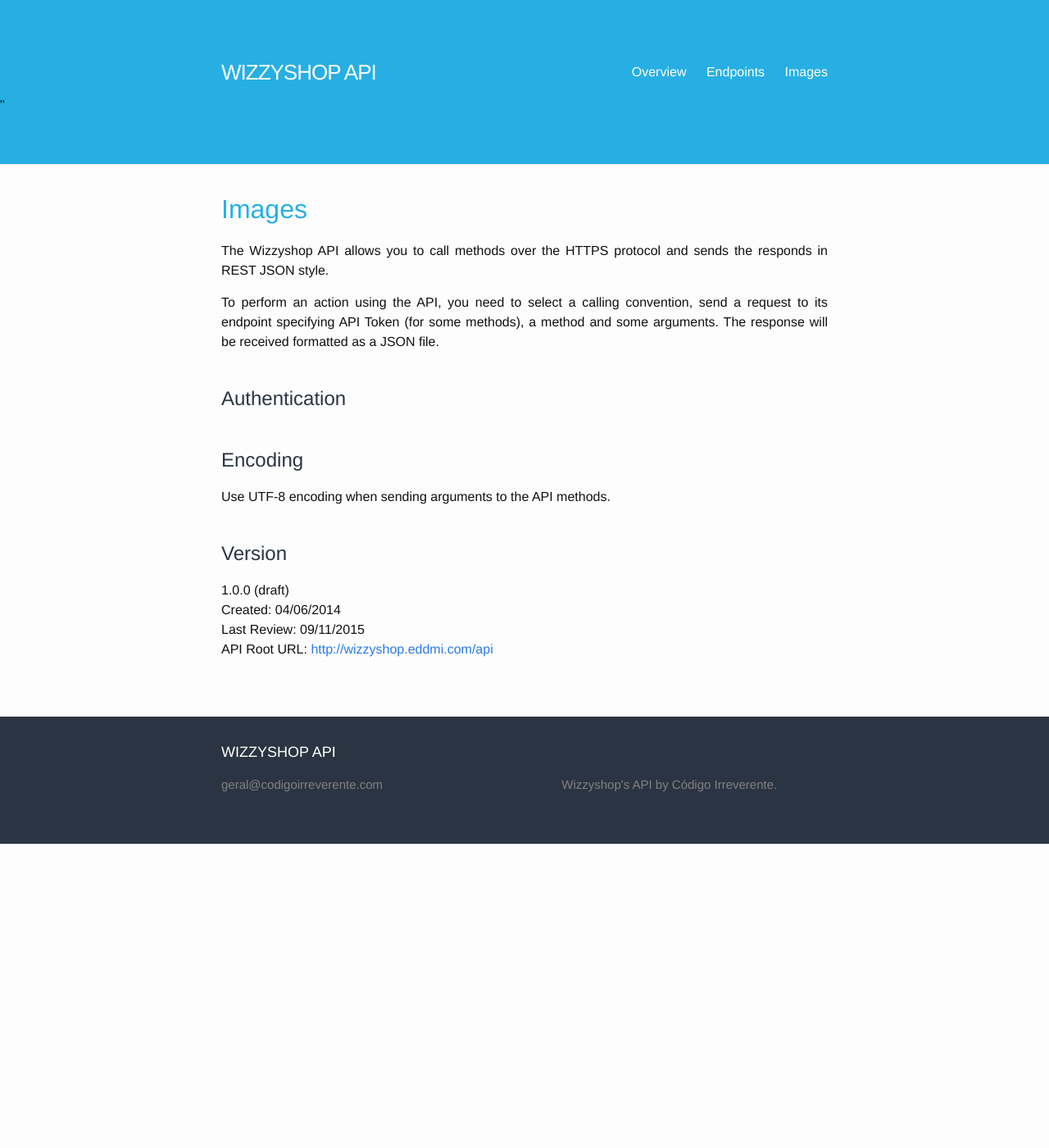
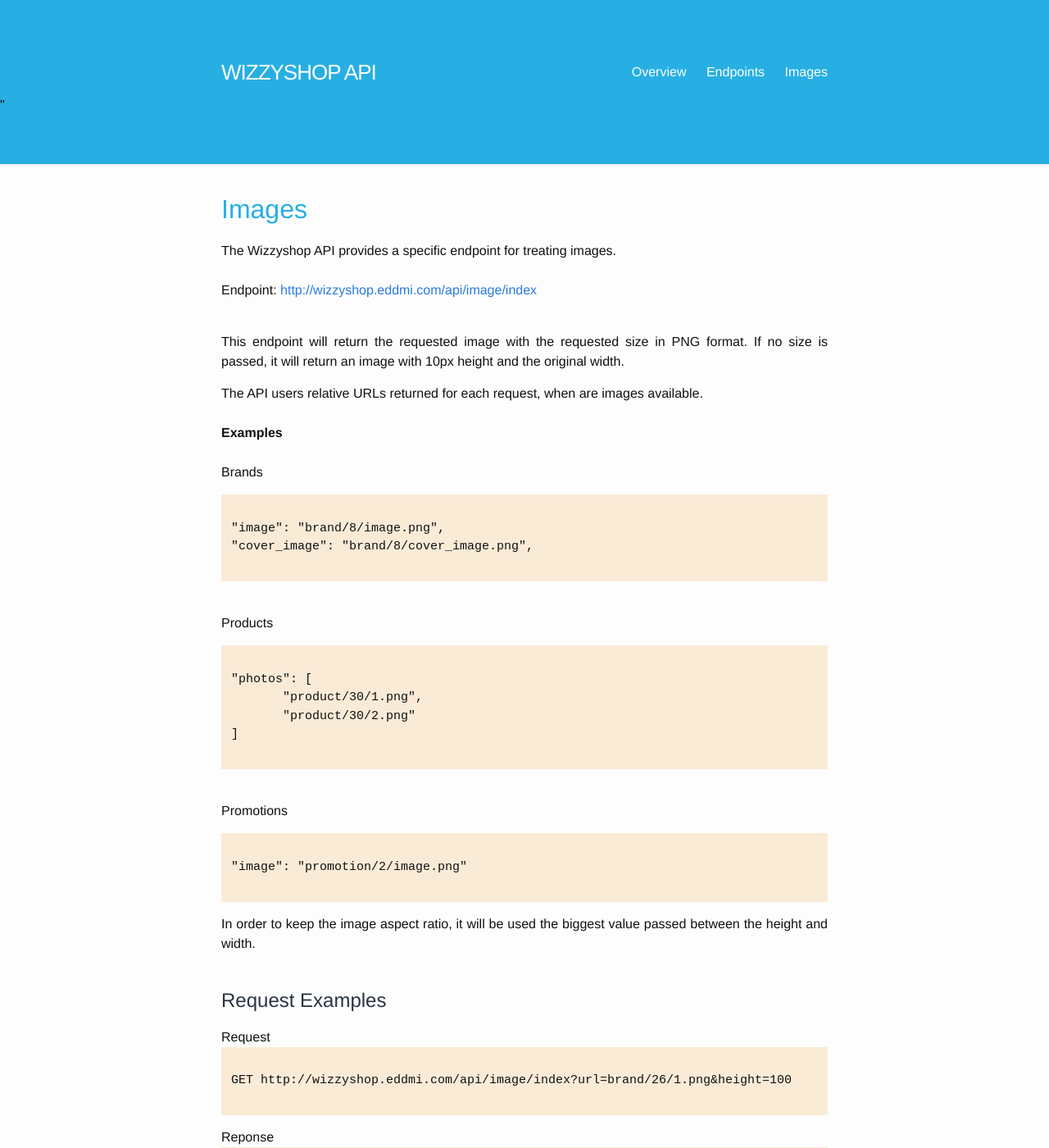
Before and after one commit to ciportugal/wizzyapi, a Jekyll site: the page built from images.html, in a window 1280 px wide and 1400 px high. Shown: the whole window at 82% size. Built offline with Jekyll 4.4.1, drawn with Linux system fonts in a browser that asks for light colours; some of the changed text lies outside the part shown.

Commit message:
Finish documentation

```diff
--- a/images.html
+++ b/images.html
@@ -8,33 +8,81 @@
     <h1>Images</h1>
 
     <p>
-        The Wizzyshop API allows you to call methods over the HTTPS protocol and sends the responds in REST JSON style.
+        The Wizzyshop API provides a specific endpoint for treating images.
+        <br/>
+        <br/>
+        Endpoint: <a href="http://wizzyshop.eddmi.com/api/image/index" target="_new()">http://wizzyshop.eddmi.com/api/image/index</a>
+        <br/>
+        <br/>
     </p>
 
     <p>
-        To perform an action using the API, you need to select a calling convention, send a request to its endpoint specifying API Token (for some methods), a method and some arguments. The response will be received formatted as a JSON file.
+        This endpoint will return the requested image with the requested size in PNG format. If no size is passed, it will return an image with 10px height and the original width.
+    </p>
+
+    <p>
+        The API users relative  URLs returned for each request, when are images available.
+        <br/>
+        <br/>
+        <b>Examples</b>
+        <br/>
+        <br/>
+        Brands
+    </p>
+    <pre>
+
+"image": "brand/8/image.png",
+"cover_image": "brand/8/cover_image.png",
+    </pre>
+    <br/>
+    <p>
+        Products
+    </p>
+    <pre>
+
+"photos": [
+       "product/30/1.png",
+       "product/30/2.png"
+]
+    </pre>
+    <br/>
+    <p>
+        Promotions
+    </p>
+    <pre>
+
+"image": "promotion/2/image.png"
+    </pre>
+
+
+    <p>
+        In order to keep the image aspect ratio, it will be used the biggest value passed between the height and width.
     </p>
     <br/>
 
-    <h2>Authentication</h2>
+    <h2>Request Examples</h2>
 
+    Request
+    <pre>
+
+GET http://wizzyshop.eddmi.com/api/image/index?url=brand/26/1.png&height=100
+    </pre>
+
+    Reponse
+    <pre>
+An PNG image with 100px height and the width to keep the original aspect ratio
+    </pre>
     <br/>
 
-    <h2>Encoding</h2>
+    Request
+    <pre>
 
-    <p>
-        Use UTF-8 encoding when sending arguments to the API methods.
-    </p>
-    <br/>
+GET http://wizzyshop.eddmi.com/api/image/index?url=brand/26/1.png&width=100
+    </pre>
 
-    <h2>Version</h2>
-
-    <p>
-        1.0.0 (draft)<br/>
-        Created: 04/06/2014<br/>
-        Last Review: 09/11/2015</br>
-        API Root URL: <a href="http://wizzyshop.eddmi.com/api">http://wizzyshop.eddmi.com/api</a>
-    </p>
-    <br/>
+    Reponse
+    <pre>
+An PNG image with 100px width and the height to keep the original aspect ratio
+    </pre>
 
 </div>
```
